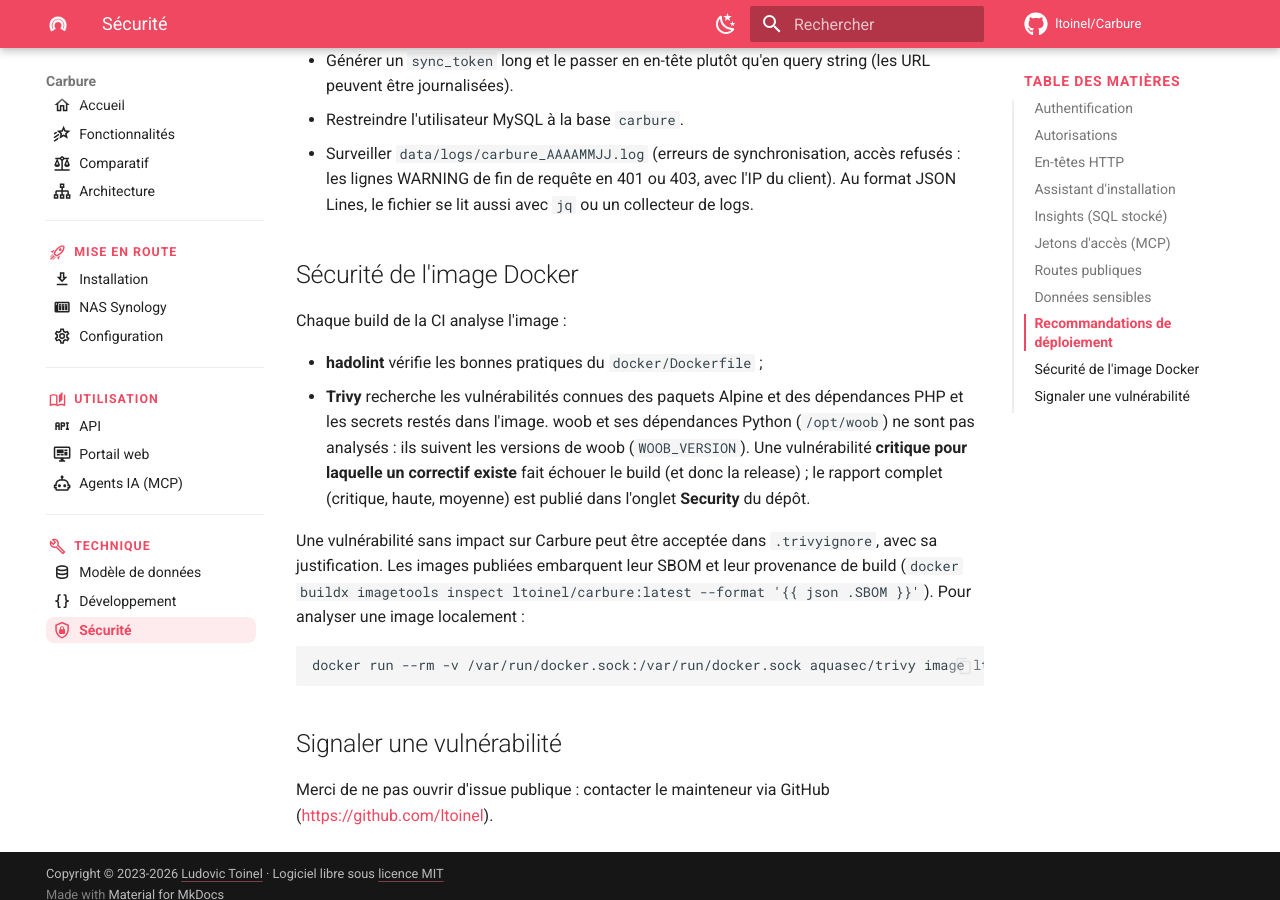
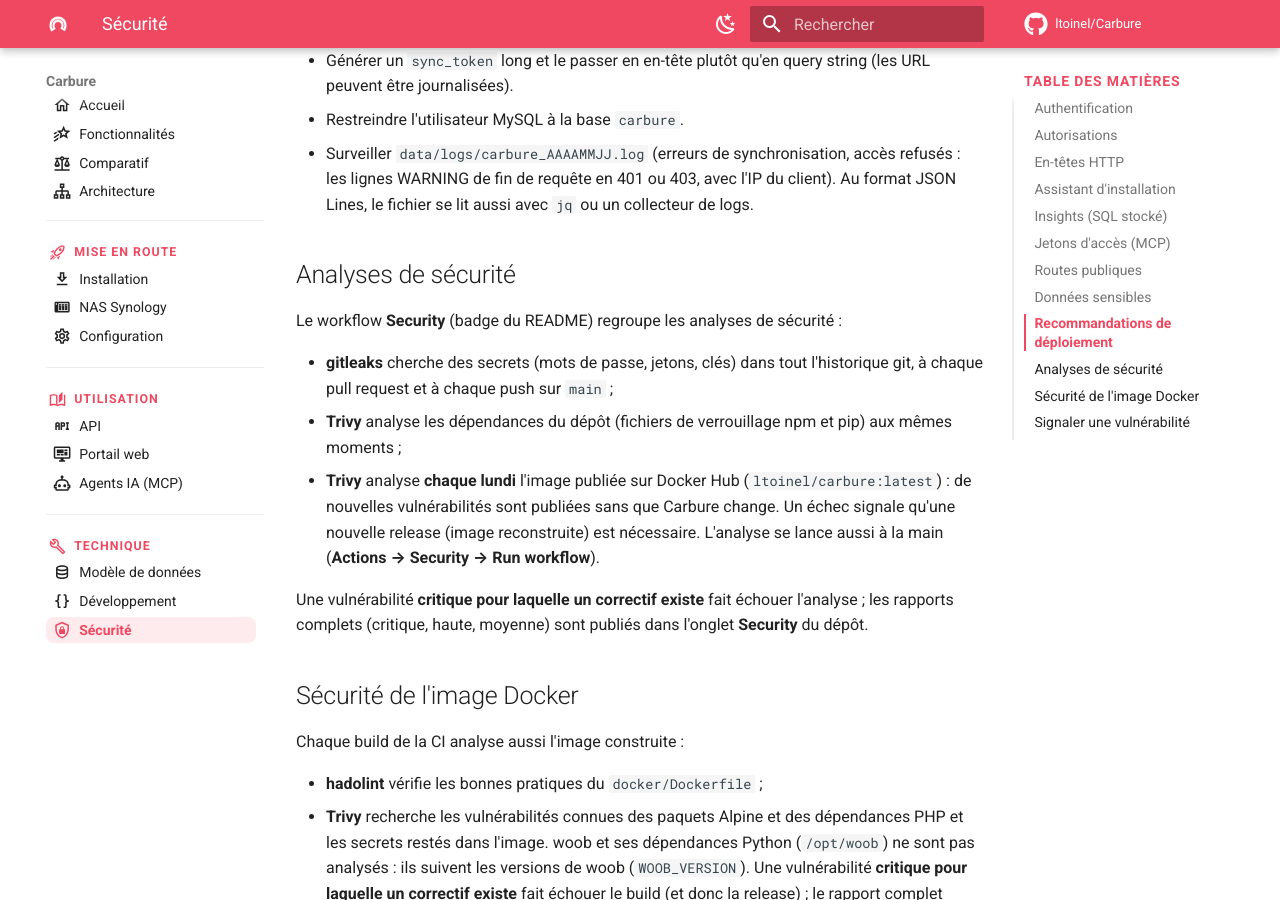
Before and after one commit to ltoinel/Carbure, an MkDocs documentation site: the page built from docs/securite.md, in a window 1280 px wide and 900 px high, scrolled down 4439 px. Built offline with MkDocs 1.6.1 and Material for MkDocs 9.7.7, drawn with Linux system fonts in a browser that asks for light colours; comment, search, counter and statistics services are not loaded.

Commit message:
Security workflow with its own badge (#12)
- New Security workflow: secret scan (gitleaks, moved from the CI, same job name for
  the required check), Trivy scan of the dependencies of the repository, weekly and
  manual Trivy scan of the image published on Docker Hub
- Reports published in the Security tab; a CRITICAL vulnerability with a fix fails
- Security badge in the README (en, fr)
- Release: the CI it reuses no longer needs pull-requests: read
- Docs: security analyses and workflows

Co-authored-by: Claude Opus 5.5 (1M context) <noreply@anthropic.com>

```diff
--- a/docs/securite.md
+++ b/docs/securite.md
@@ -162,9 +162,26 @@ Seules ces routes ne demandent pas de JWT (un test unitaire le vérifie) :
 - Restreindre l'utilisateur MySQL à la base `carbure`.
 - Surveiller `data/logs/carbure_AAAAMMJJ.log` (erreurs de synchronisation, accès refusés : les lignes WARNING de fin de requête en 401 ou 403, avec l'IP du client). Au format JSON Lines, le fichier se lit aussi avec `jq` ou un collecteur de logs.
 
+## Analyses de sécurité
+
+Le workflow **Security** (badge du README) regroupe les analyses de sécurité :
+
+- **gitleaks** cherche des secrets (mots de passe, jetons, clés) dans tout l'historique
+  git, à chaque pull request et à chaque push sur `main` ;
+- **Trivy** analyse les dépendances du dépôt (fichiers de verrouillage npm et pip) aux
+  mêmes moments ;
+- **Trivy** analyse **chaque lundi** l'image publiée sur Docker Hub
+  (`ltoinel/carbure:latest`) : de nouvelles vulnérabilités sont publiées sans que Carbure
+  change. Un échec signale qu'une nouvelle release (image reconstruite) est nécessaire.
+  L'analyse se lance aussi à la main (**Actions → Security → Run workflow**).
+
+Une vulnérabilité **critique pour laquelle un correctif existe** fait échouer l'analyse ;
+les rapports complets (critique, haute, moyenne) sont publiés dans l'onglet **Security**
+du dépôt.
+
 ## Sécurité de l'image Docker
 
-Chaque build de la CI analyse l'image :
+Chaque build de la CI analyse aussi l'image construite :
 
 - **hadolint** vérifie les bonnes pratiques du `docker/Dockerfile` ;
 - **Trivy** recherche les vulnérabilités connues des paquets Alpine et des dépendances PHP
```
Also changed, not shown: README.fr.md (+1 -0 lines), README.md (+1 -0 lines), docs/developpement.md (+2 -1 lines), 3 other files.
